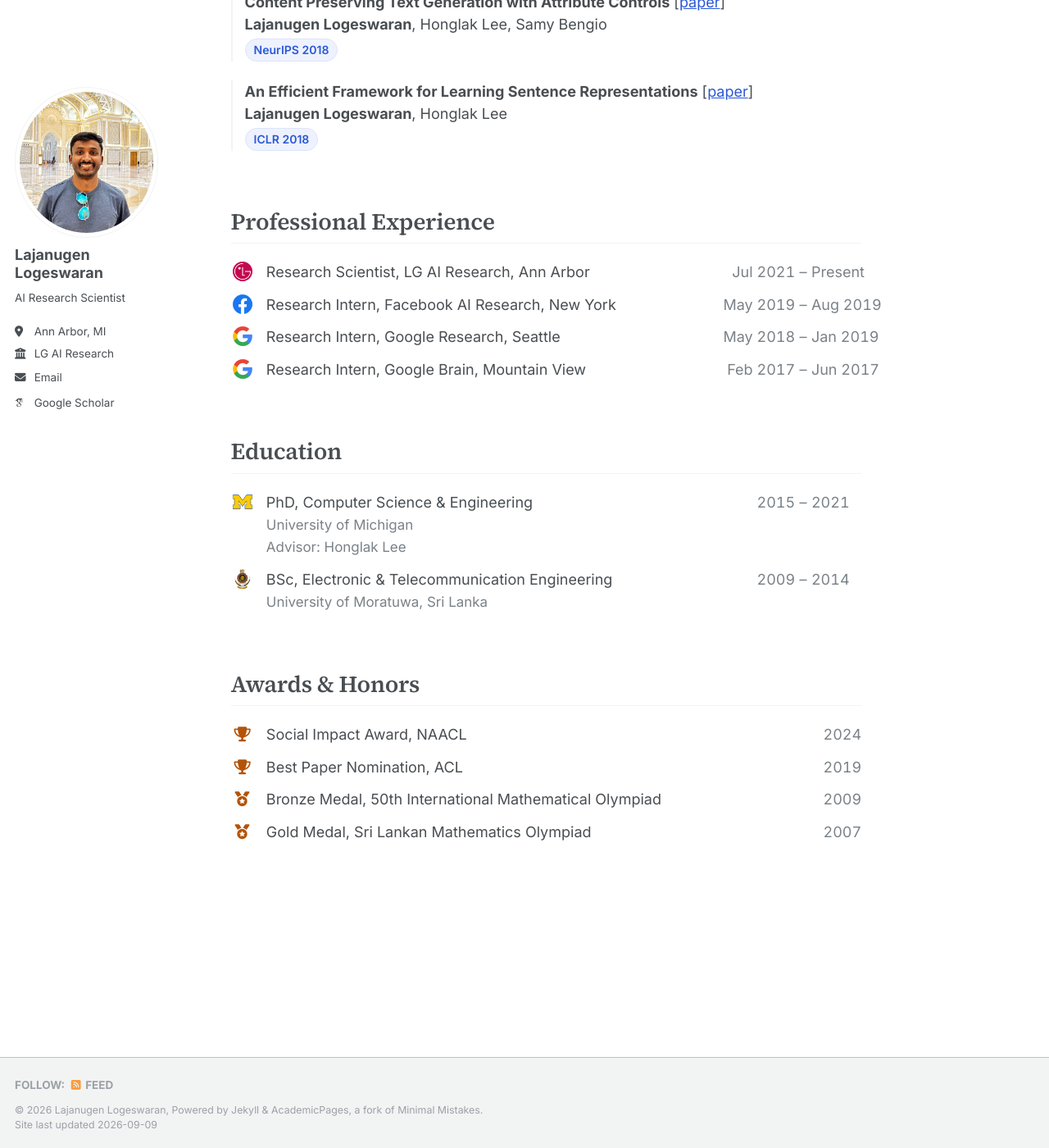
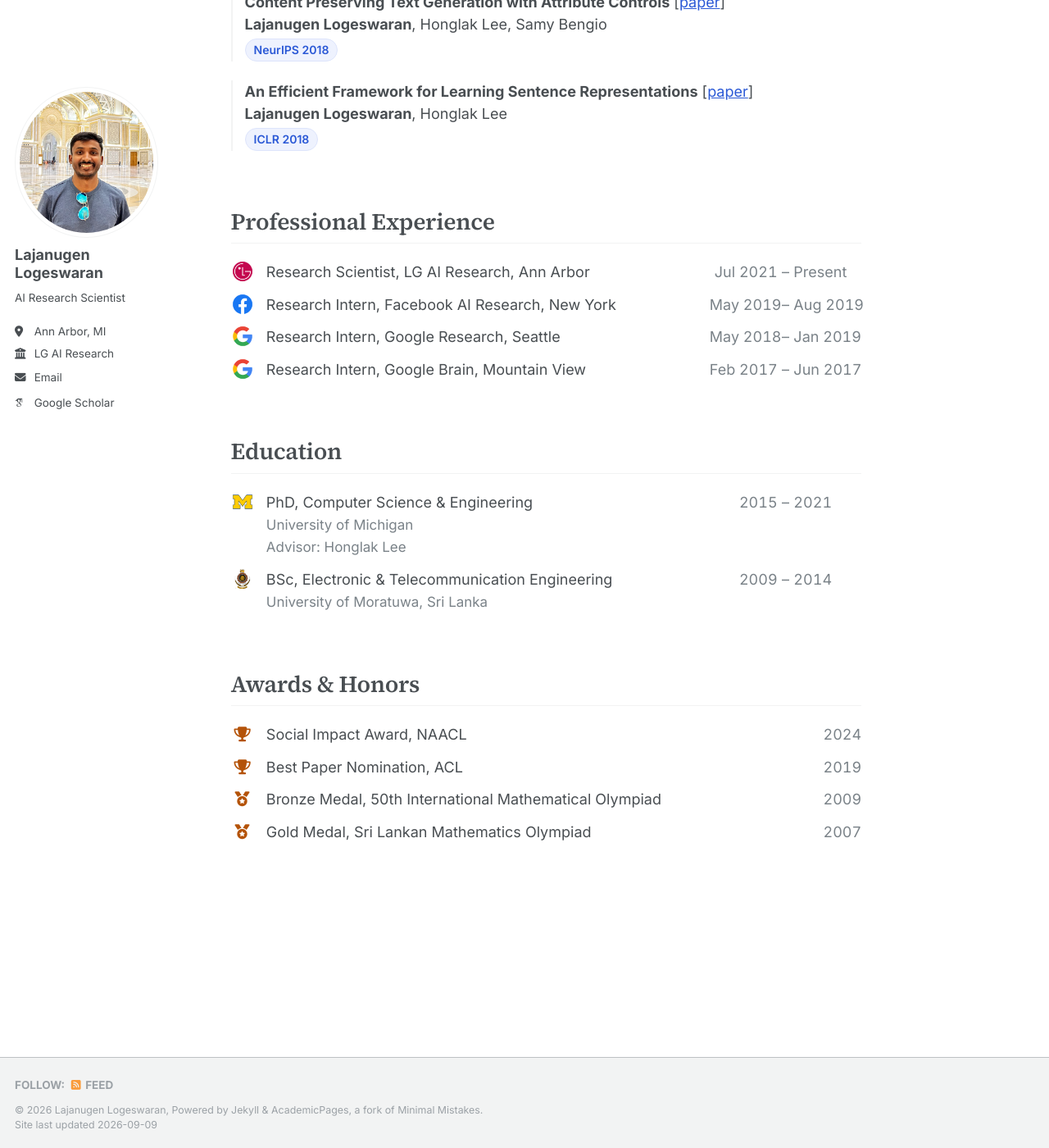
Before and after one commit to lajanugen/lajanugen.github.io, a Jekyll site: the page built from _pages/about.md, in a window 1280 px wide and 1400 px high, scrolled down 2427 px. Shown: the whole window at 82% size. Built offline with Jekyll 4.4.1, drawn with Linux system fonts in a browser that asks for light colours; some web fonts are replaced.

Commit message:
Size the date column by its contents
The theme sets box-sizing: border-box on everything, so the date
column's width of 10.4em minus 1em of padding left a 9.4em content box
for two 4.9em spans and a separator that need 10.4em. Every row
overflowed by the same amount, which is why it still looked aligned, but
the declared width was doing nothing useful.

Drop the fixed width and let the block size to its spans, using a margin
for the gap instead, and trim the spans to 4.6em.

Co-Authored-By: Claude Opus 5 <noreply@anthropic.com>
Claude-Session: https://claude.ai/code/session_01DHcYWvnM8a3i2AfgvmikJN

```diff
--- a/assets/css/main.scss
+++ b/assets/css/main.scss
@@ -160,18 +160,20 @@ $accent: #2b59d6;
      up down the page. A bare year simply right-aligns in the column. */
   .cv-date {
     flex: 0 0 auto;
-    width: 10.4em;
-    padding-left: 1em;
+    margin-left: 1em;
     text-align: right;
     color: $gray;
     white-space: nowrap;
     font-variant-numeric: tabular-nums;
   }
 
+  /* Sized by their contents rather than a fixed box: the theme sets
+     box-sizing: border-box globally, so a width plus padding would have
+     squeezed these two spans instead of reserving room for them. */
   .d-from,
   .d-to {
     display: inline-block;
-    width: 4.9em;
+    width: 4.6em;
   }
 
   .d-from { text-align: right; }
@@ -197,6 +199,8 @@ $accent: #2b59d6;
 
   .cv-list .cv-date {
     flex-basis: 100%;
+    margin-left: 0;
     padding-left: calc(28px + 0.85em);
+    text-align: left;
   }
 }
```
